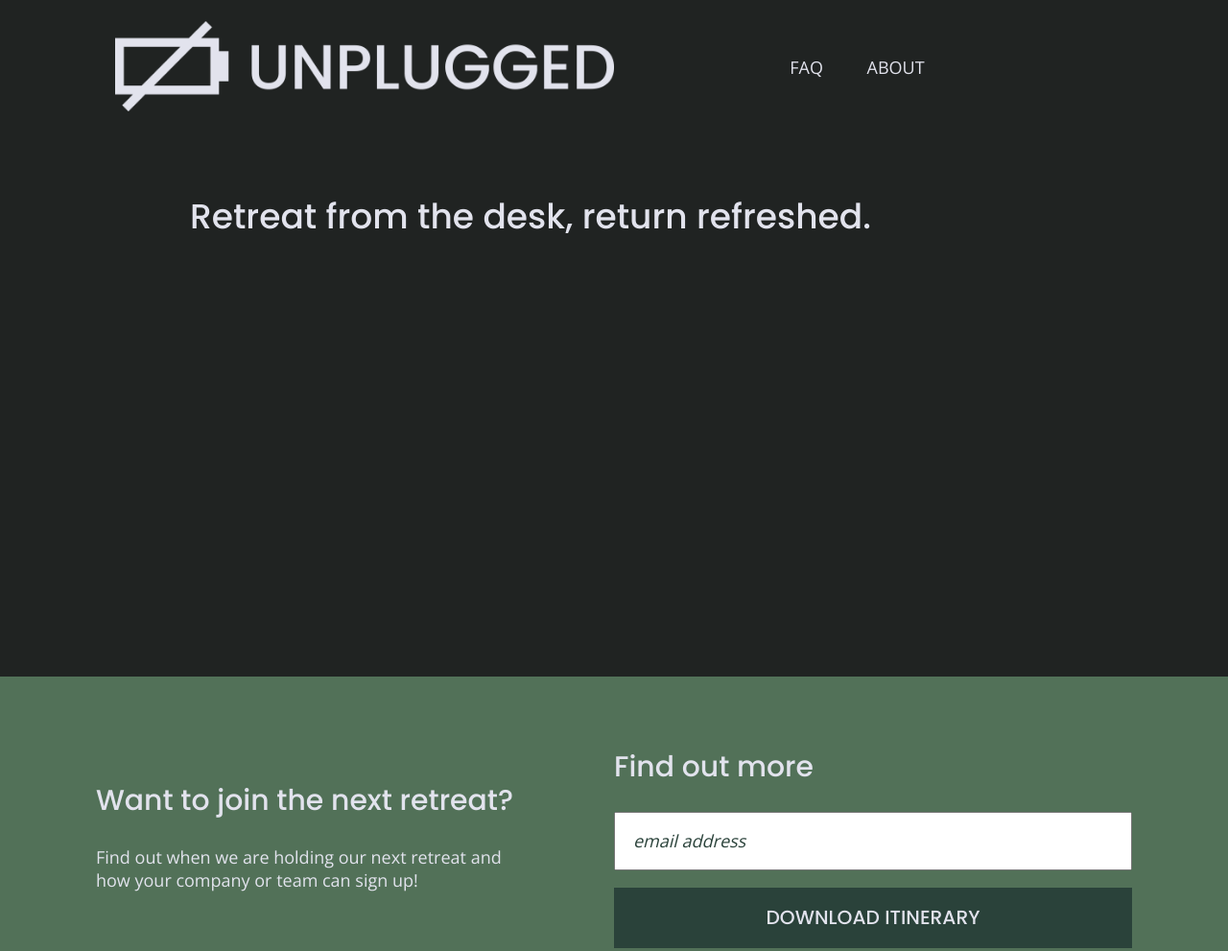
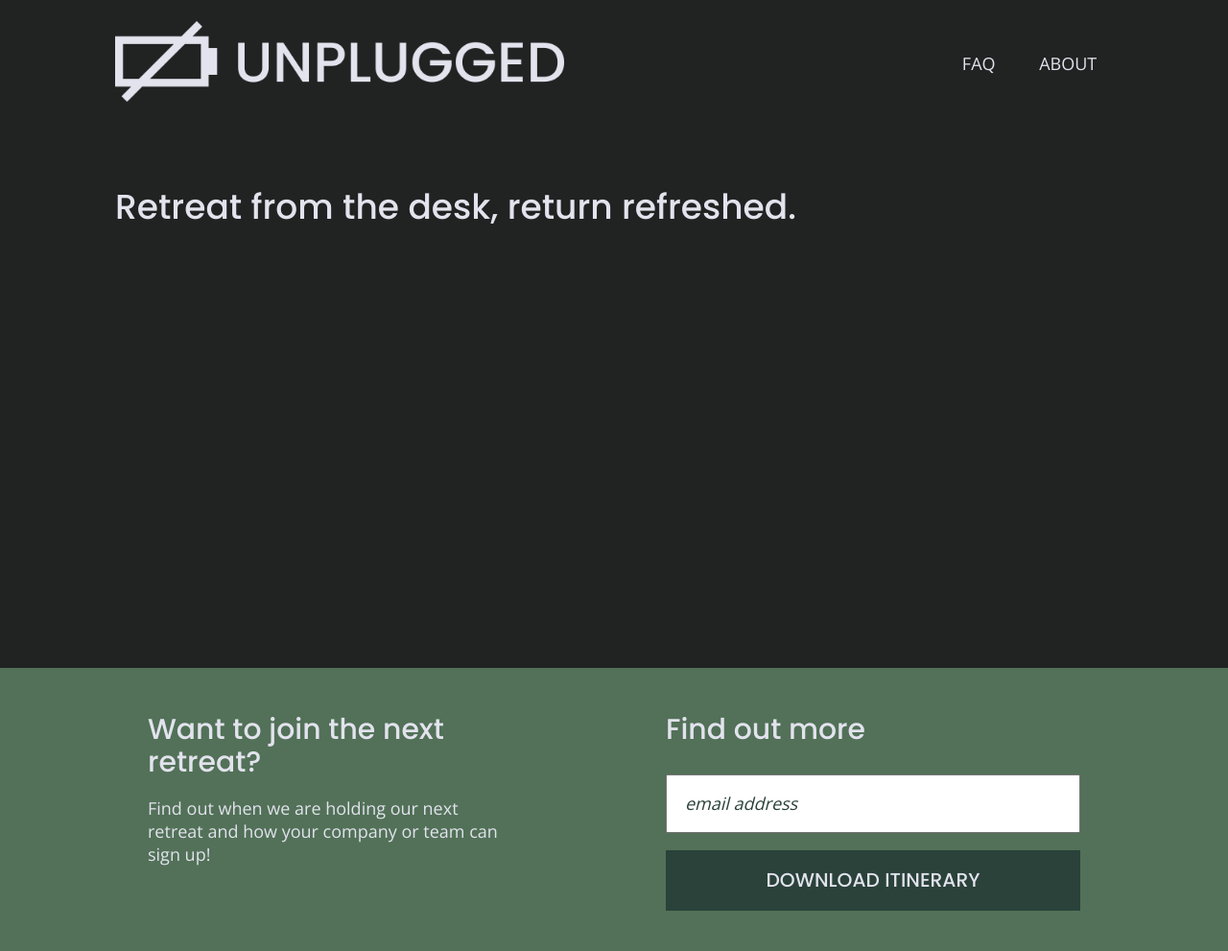
Before and after one commit to Chiara-V/unplugged-retreat-2020, a website built with Parcel: page html5-boilerplate_v8.0.0/index.html in a window 1280 px wide. Shown: the top 991 px of the page at 96% size. Built offline with nearby package versions, Linux system fonts and the light colour scheme.

Commit message:
Added remaining styles

```diff
--- a/html5-boilerplate_v8.0.0/css/main.css
+++ b/html5-boilerplate_v8.0.0/css/main.css
@@ -242,6 +242,7 @@ main .form-description {
 .aside .content-wrapper {
   padding-top: 0;
   padding-bottom: 50px;
+  width: 85%;
 }
 
 #button {
@@ -253,7 +254,7 @@ main .form-description {
 }
 
 .form-description {
-  width: 75%;
+  width: 100%;
 }
 
 .form {
@@ -396,10 +397,6 @@ main .content-wrapper {
   padding: 50px 0;
 }
 
-.mission h2 {
-  width: 80%;
-}
-
 .mission p {
   padding-bottom: 0;
   width: 80%;
@@ -428,7 +425,7 @@ article .mission-content {
 }
 
 .contact-info, .chat {
-  width: 65%;
+  width: 85%;
 }
 
 /*---------------FAQ PAGE---------------*/
@@ -601,11 +598,12 @@ input[type=button] {
   }
 
   header .content-wrapper {
-    justify-content: space-between;
+    justify-content: space-around;
+    width: 100%;
   }
 
   #logo, nav {
-    width: 50%;
+    width: 45%;
   }
 
   #logo {
@@ -613,6 +611,9 @@ input[type=button] {
   }
 
   header nav {
+    display: flex;
+    justify-content: flex-end;
+    align-items: center;
     padding: 45px 0 40px;
   }
 
@@ -621,12 +622,18 @@ input[type=button] {
   }
 
   h1 {
+    margin: 0;
     padding: 95px 0 420px;
+    width: 100%;
   }
 
 /**newsletter**/
   .form-description, .form {
     width: 50%;
+  }
+
+  main .form-description {
+    padding: 0;
   }
 
   main .aside {
@@ -640,6 +647,7 @@ input[type=button] {
     flex-flow: row wrap;
     padding-left: 90px;
     padding-right: 50px;
+      align-items: flex-start;
   }
 
 /**general info**/
@@ -726,7 +734,6 @@ input[type=button] {
 /**mission**/
   .mission .content-wrapper {
     box-sizing: border-box;
-    justify-content: space-between;
     padding: 98px 0;
     width: 100%;
   }
@@ -785,6 +792,14 @@ input[type=button] {
 /*--------headlines-------*/
     h1 {
       font-size: 3.33rem;
+      padding: 43px 0 435px;
+      width: 70%;
+    }
+
+    .hero-area {
+      display: flex;
+      justify-content: flex-start;
+      align-items: center;
     }
 
     h2 {
@@ -812,7 +827,7 @@ input[type=button] {
   }
 
   footer {
-    justify-content: space-around;
+    justify-content: space-between;
   }
 
 /***----HOMEPAGE----***/
@@ -825,8 +840,8 @@ input[type=button] {
     padding: 42px 0 38px;
   }
 
-  h1 {
-    padding: 43px 0 435px;
+  header .content-wrapper {
+    justify-content: space-between;
   }
 
 /**newsletter**/
@@ -835,13 +850,34 @@ input[type=button] {
   }
 
   .aside .content-wrapper {
+    justify-content: space-around;
     padding: 0 100px;
+  }
+
+  .form-description, .form {
+    width: 40%;
+  }
+
+  .form-description h3 {
+    margin: 0;
+  }
+
+  .form h3 {
+    margin-top: 0;
   }
 
 /**general info**/
   .features {
     padding: 103px 0 91px;
     width: 100%;
+  }
+
+  .h2 {
+    width: 85%;
+  }
+
+  .h2 h2 {
+    width: 80%;
   }
 
   .features-items {
@@ -864,6 +900,7 @@ input[type=button] {
 /**footer**/
   .contact, .social {
     padding: 102px 0;
+    width: 33.3%;
   }
 
 /***----ABOUT PAGE----***/
@@ -885,8 +922,8 @@ input[type=button] {
     padding: 97px 0 99px;
   }
 
-  .faq-content {
-    flex-basis: 480px;
+  #faq {
+    padding: 0;
   }
 }
 
--- a/html5-boilerplate_v8.0.0/index.html
+++ b/html5-boilerplate_v8.0.0/index.html
@@ -74,8 +74,12 @@
 
     <!--general information-->
     <div class="features">
+
+      <div class="h2">
       <h2>Have the work week you always dreamed of -
         without the bad wifi.</h2>
+      </div>
+
       <article class="features-items first">
         <!--icon-->
         <p class="features-item-description">Located in a peaceful bungalow outside of Lake Geneva, Wisconsin.</p>
```
Also changed, not shown: 1 other file.
